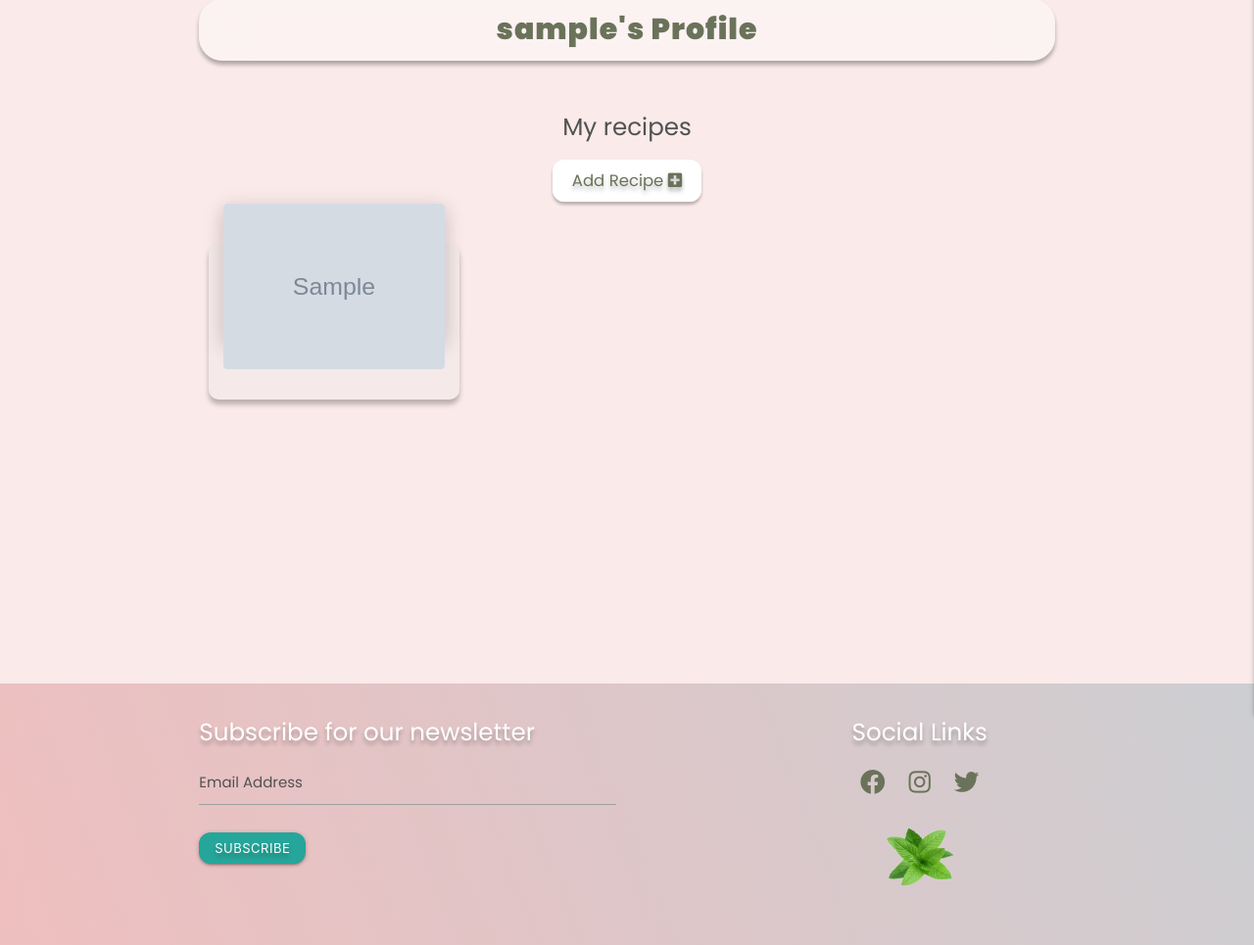
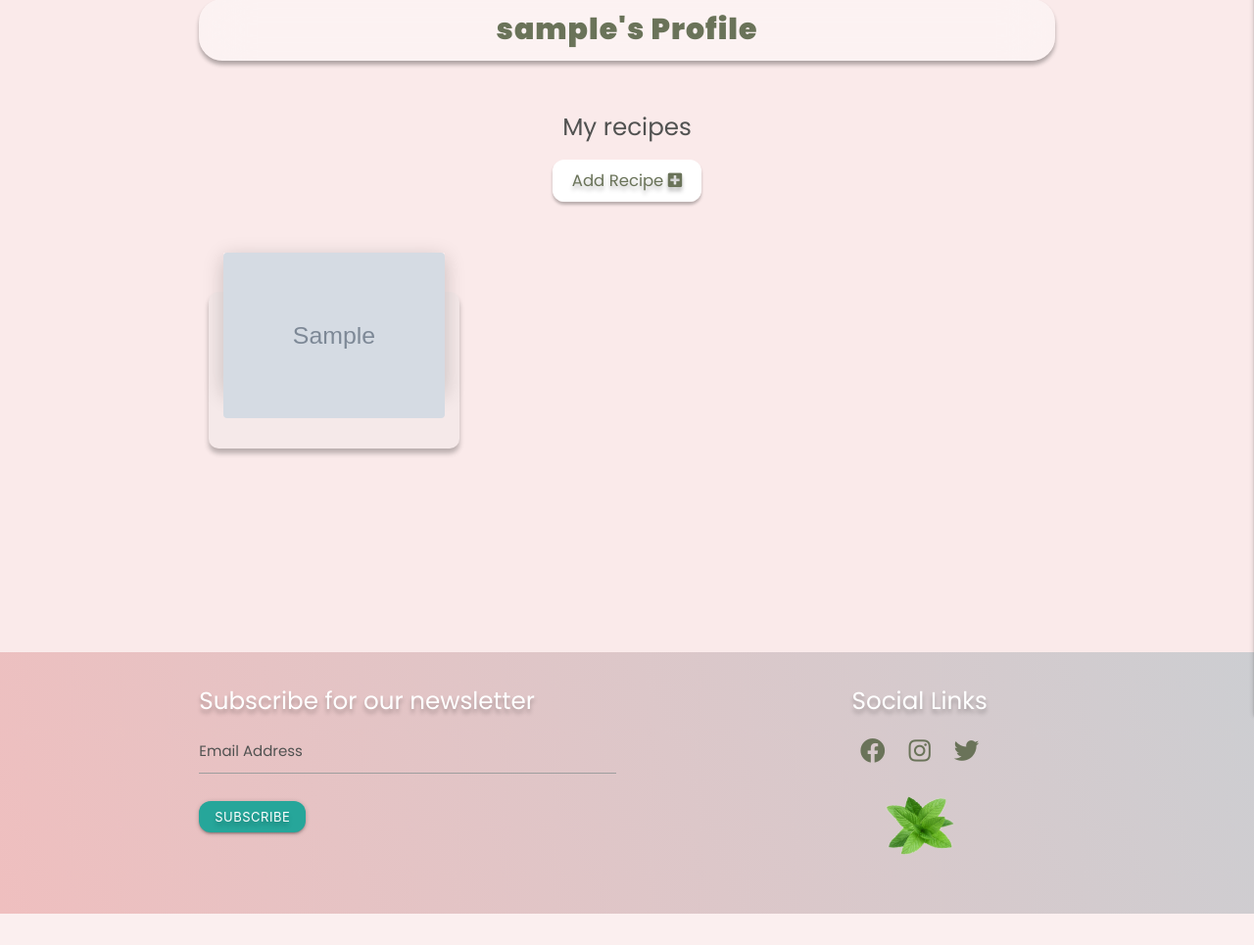
Before and after one commit to steff880/MS3-MyRecipeBook, a Flask app: a page that uses templates/base.html in a window 1280 px wide. Shown: the part 130-1095 px from the top of the page at 98% size. After the commit the page ends 1063 px from the top, so only its background shows below. Run offline with Flask 2, Linux system fonts and the light colour scheme; the visitor is signed in with stand-in values (Sample User, id 1); grey boxes marked "Sample" are stand-in pictures; a database or web service that is not in the repository returns one stand-in record (values such as "Sample title"); some libraries are stand-ins or nearby versions.

Commit message:
Add padding and slightly reduce min-height of my recipes section

```diff
--- a/static/css/style.css
+++ b/static/css/style.css
@@ -203,7 +203,8 @@
 
 .my-recipes {
     width: 100%;
-    min-height: 60vh;
+    min-height: 56vh;
+    padding: 50px 0;
 }
 
 /* Credit Online Tutorials for the code below: https://www.youtube.com/watch?v=8b2mTq0Xrtw&list=LL&index=17 */
```
